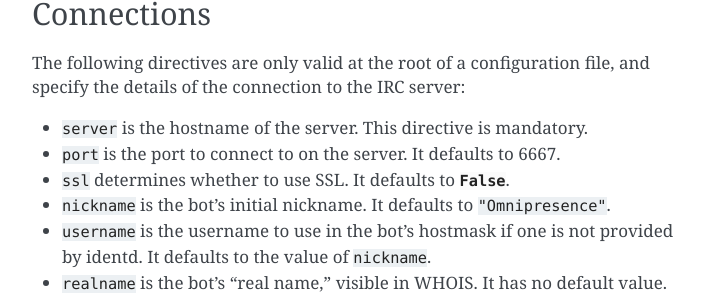
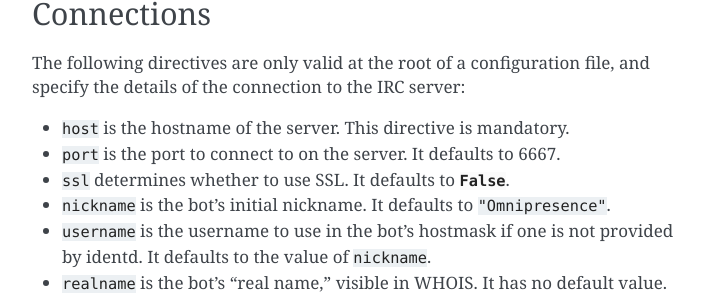
Before and after one commit to kxz/omnipresence, a Sphinx documentation site: the page built from docs/settings.rst, in a window 1280 px wide and 900 px high, scrolled down 1069 px. Shown: the part 140-440 px from the top of the window, without its empty margins (388-1111 px from the left). Built offline with Sphinx 7.4.7, drawn with Linux system fonts in a browser that asks for light colours.

Commit message:
`host` directive, not `server`

```diff
--- a/docs/settings.rst
+++ b/docs/settings.rst
@@ -65,7 +65,7 @@ Connections
 The following directives are only valid at the root of a configuration
 file, and specify the details of the connection to the IRC server:
 
-* ``server`` is the hostname of the server.
+* ``host`` is the hostname of the server.
   This directive is mandatory.
 
 * ``port`` is the port to connect to on the server.
```
